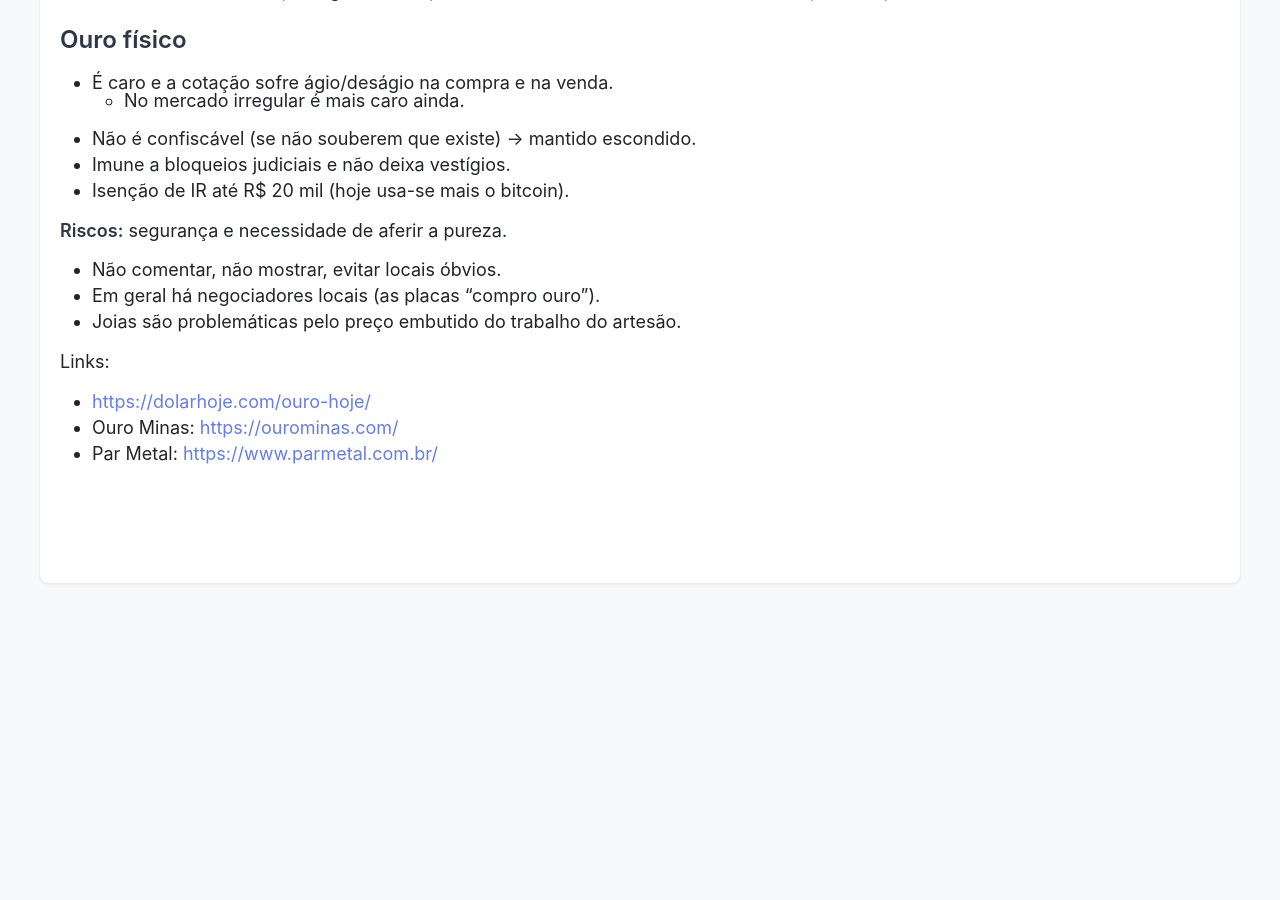
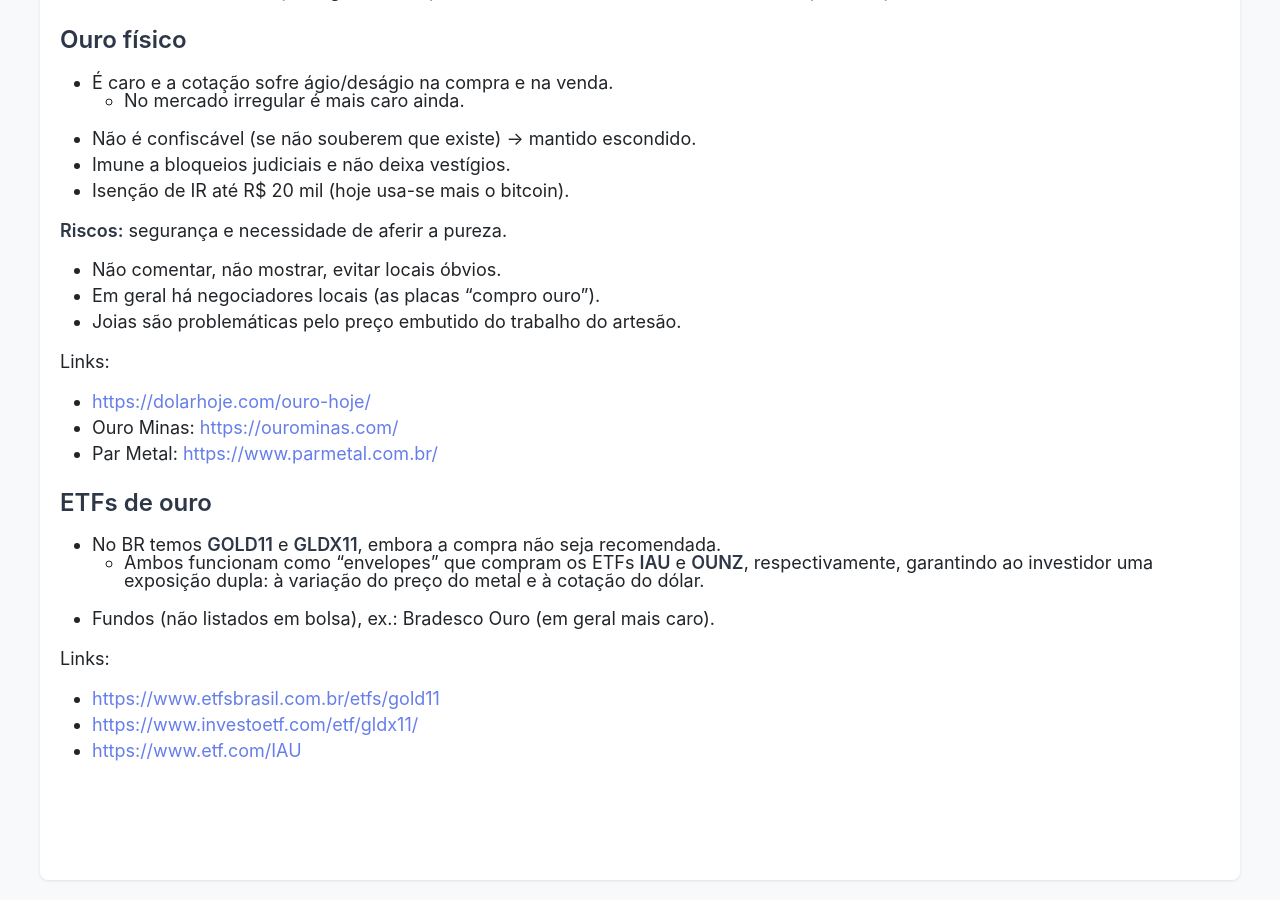
Before and after one commit to CarlosPena00/carlospena00.github.io, a Jekyll site: the page built from _posts/2026-07-01-ecomomy-auvp.md, in a window 1280 px wide and 900 px high, scrolled down 24956 px. Built offline with Jekyll 4.4.1, drawn with Linux system fonts in a browser that asks for light colours; before the commit the page ends 25559 px from its top, so only the background shows below that.

Commit message:
docs(blog): Add gold ETFs section to AUVP notes
Add "ETFs de ouro" subsection covering Brazilian gold ETFs
(GOLD11, GLDX11), their underlying US ETFs (IAU, OUNZ) with
dual exposure to metal price and USD, plus reference links.

---
How to test

bundle exec jekyll serve
# Open the AUVP economy post and confirm the new
# "ETFs de ouro" section renders under the gold notes.

```diff
--- a/_posts/2026-07-01-ecomomy-auvp.md
+++ b/_posts/2026-07-01-ecomomy-auvp.md
@@ -1041,3 +1041,15 @@ Links:
 - <https://dolarhoje.com/ouro-hoje/>
 - Ouro Minas: <https://ourominas.com/>
 - Par Metal: <https://www.parmetal.com.br/>
+
+### ETFs de ouro
+
+- No BR temos **GOLD11** e **GLDX11**, embora a compra não seja recomendada.
+  - Ambos funcionam como "envelopes" que compram os ETFs **IAU** e **OUNZ**, respectivamente, garantindo ao investidor uma exposição dupla: à variação do preço do metal e à cotação do dólar.
+- Fundos (não listados em bolsa), ex.: Bradesco Ouro (em geral mais caro).
+
+Links:
+
+- <https://www.etfsbrasil.com.br/etfs/gold11>
+- <https://www.investoetf.com/etf/gldx11/>
+- <https://www.etf.com/IAU>
```
